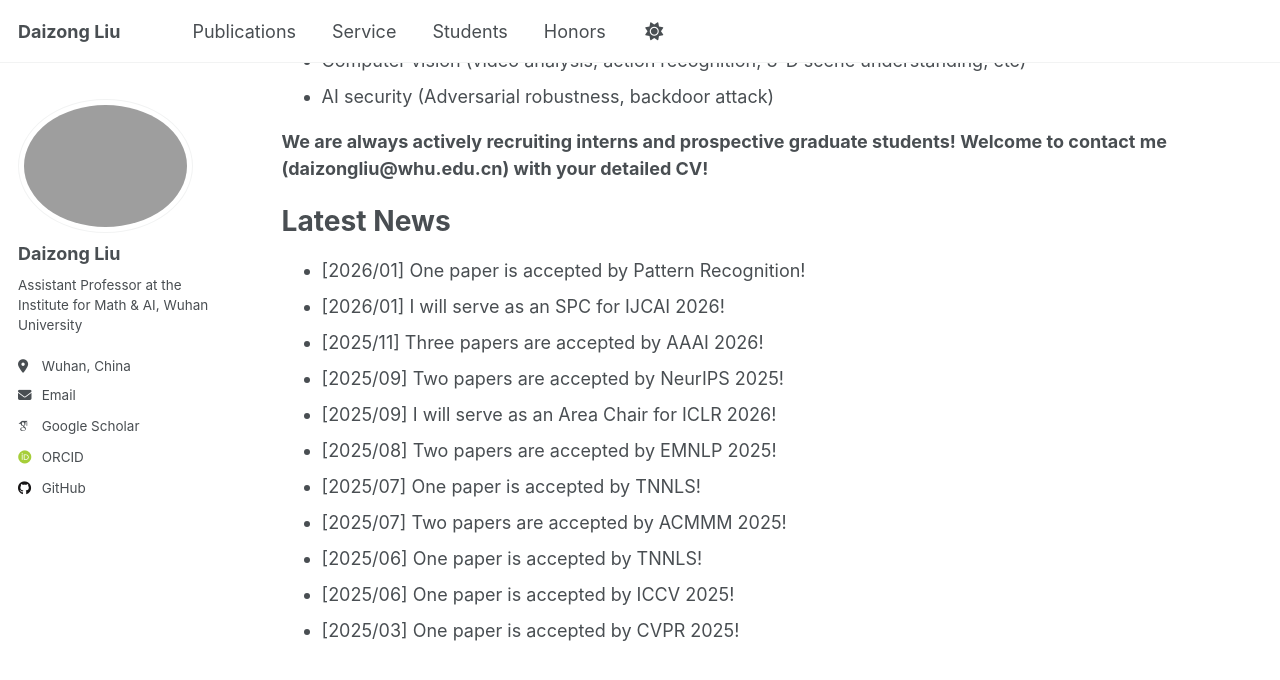
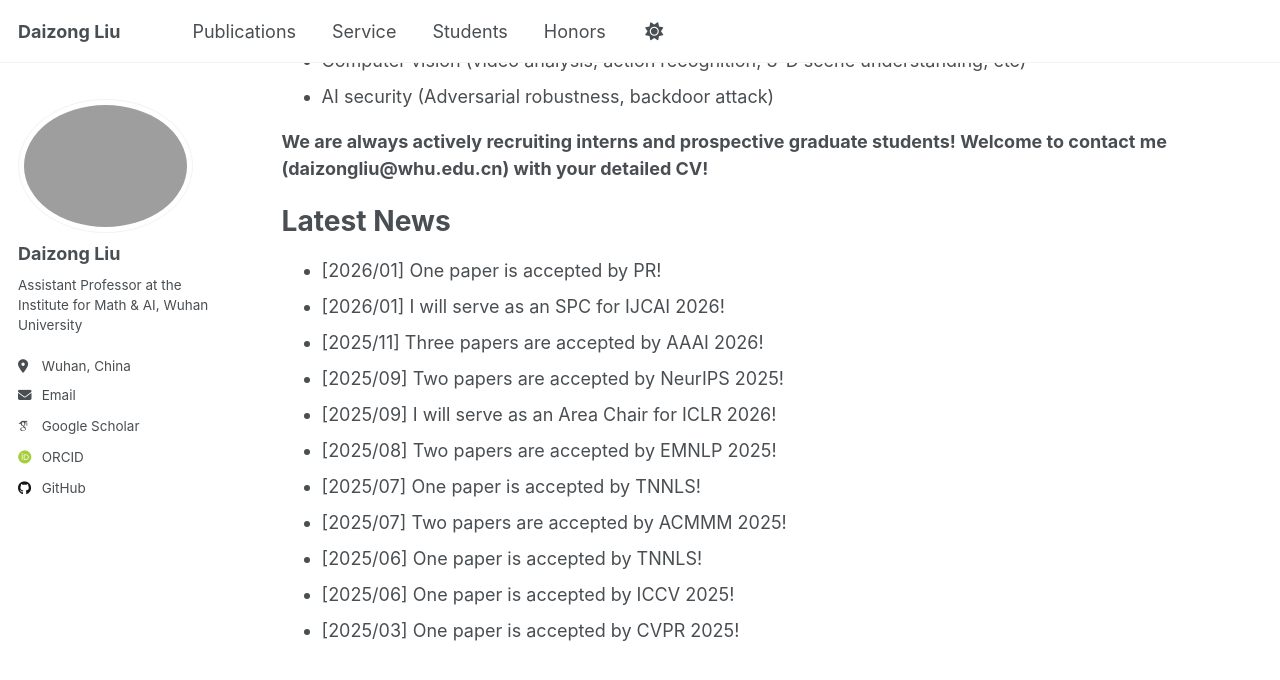
Before and after one commit to liudaizong/liudaizong.github.io, a Jekyll site: the page built from _pages/about.md, in a window 1280 px wide and 900 px high, scrolled down 424 px. Shown: the top 680 px of the window. Built offline with Jekyll 4.4.1, drawn with Linux system fonts in a browser that asks for light colours; some web fonts are replaced.

Commit message:
Update about.md

```diff
--- a/_pages/about.md
+++ b/_pages/about.md
@@ -20,7 +20,7 @@ My broad research interests include Multimodal Reasoning, 3D Point Cloud Percept
 
 Latest News
 ======
-* [2026/01] One paper is accepted by Pattern Recognition!
+* [2026/01] One paper is accepted by PR!
 * [2026/01] I will serve as an SPC for IJCAI 2026!
 * [2025/11] Three papers are accepted by AAAI 2026!
 * [2025/09] Two papers are accepted by NeurIPS 2025!
```
